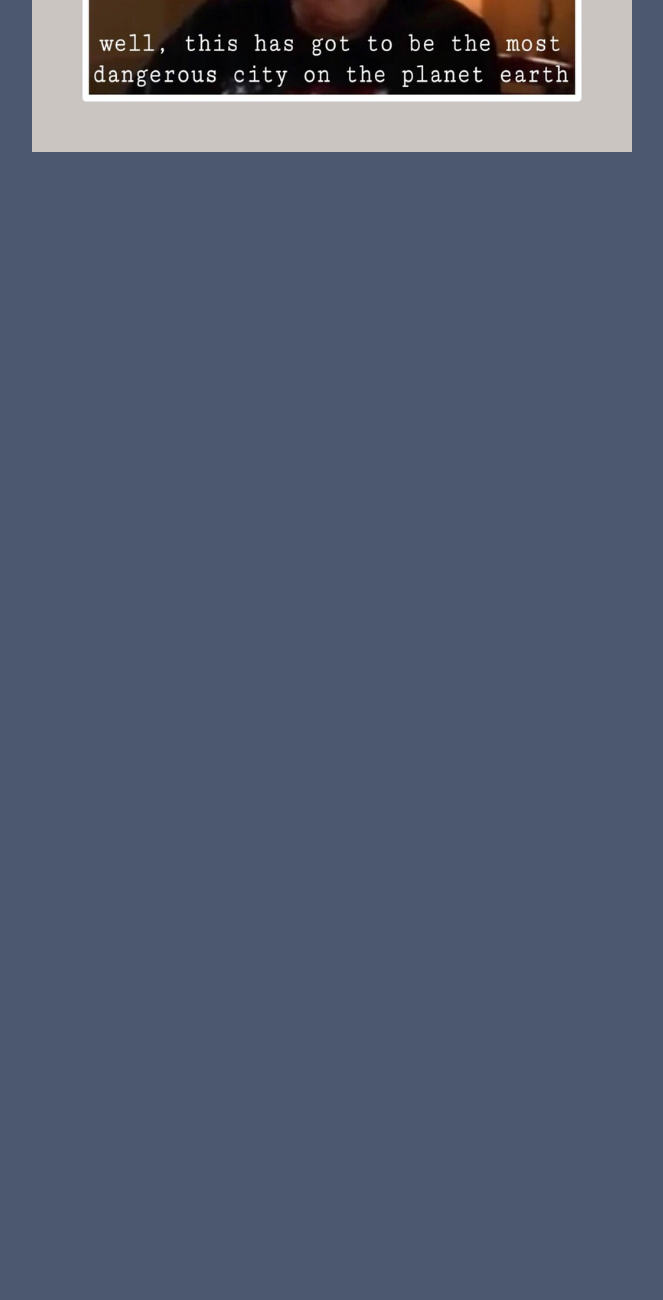
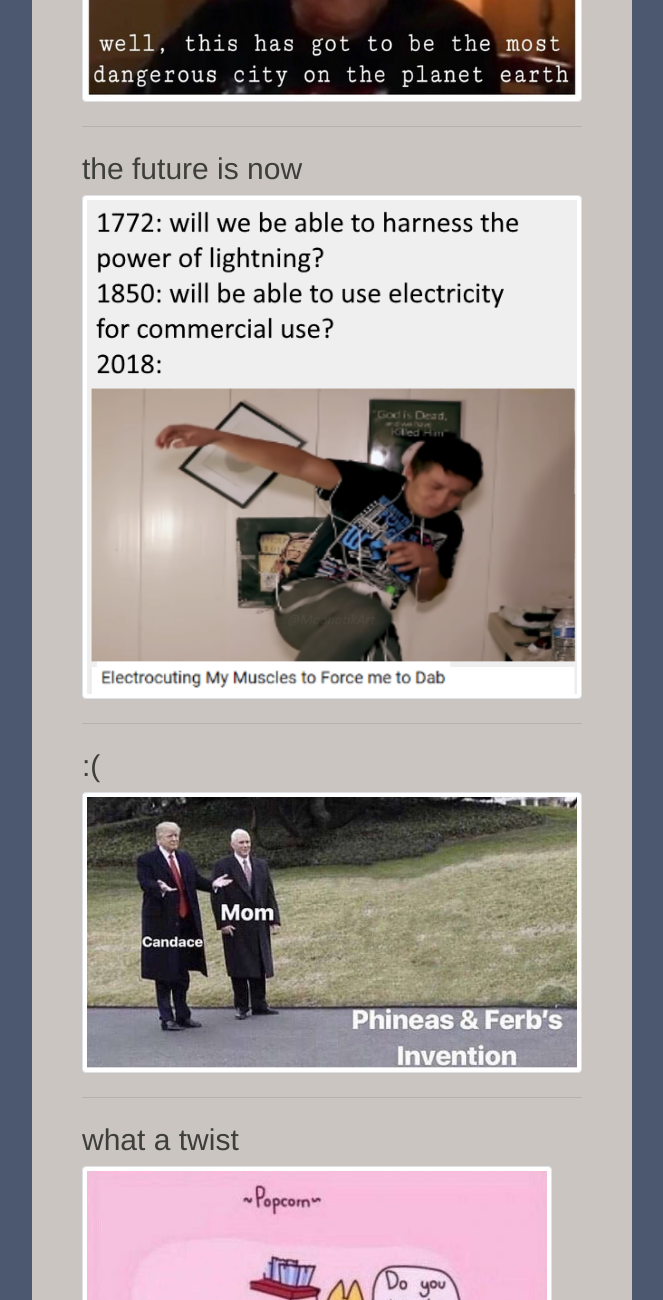
Before and after one commit to Rolopens/RageMemes, a plain HTML site: page index.html in a window 1280 px wide. Shown: the part 4500-5800 px from the top of the page, without its empty margins (308-971 px from the left). Before the commit the page ends 4652 px from the top, so only its background shows below. Drawn offline with nearby package versions, Linux system fonts and the light colour scheme.

Commit message:
more memes

```diff
--- a/index.html
+++ b/index.html
@@ -52,34 +52,49 @@
 
       <!--Main Content-->
       <div id="main-content">
-          <div class = "container main-container">
+          <div class="container main-container">
 		  <h1 class="display-4" style="text-align: left; color:#3E3E3B;">Hello, Visitor!</h1>
 
   		  <p style="text-align: left; color:#3E3E3B;" class = "lead">Have some public memes</p>
-		  <hr class = "my-4">
+		  <hr class="my-4">
           <div class="meme-post">
               <h1 class="post-title">Some Harry Potter Meme</h1>
               <img src="res/hpMeme.jpg" class="img-thumbnail">
           </div>
-          <hr class = "my-4">
+          <hr class="my-4">
           <div class="meme-post">
               <h1 class="post-title">Dank Meme</h1>
               <img src="res/dankmeme1.jpg" class="img-thumbnail">
           </div>
-          <hr class = "my-4">
+          <hr class="my-4">
           <div class="meme-post">
               <h1 class="post-title">Because I'm the size of a whole family</h1>
               <img src="res/doritos.jpg" class="img-thumbnail">
           </div>
-          <hr class = "my-4">
+          <hr class="my-4">
           <div class="meme-post">
               <h1 class="post-title">I wish i had his dance skills</h1>
               <img src="res/tenor.gif" class="img-thumbnail">
           </div>
-          <hr class = "my-4">
+          <hr class="my-4">
           <div class="meme-post">
               <h1 class="post-title">some men leave with great treasures, and others do not make it out alive</h1>
               <img src="res/mapMeme.jpg" class="img-thumbnail">
+          </div>
+          <hr class="my-4">
+          <div class="meme-post">
+              <h1 class="post-title">the future is now</h1>
+              <img src="res/electricity.png" class="img-thumbnail">
+          </div>
+          <hr class="my-4">
+          <div class="meme-post">
+              <h1 class="post-title">:(</h1>
+              <img src="res/kek.png" class="img-thumbnail">
+          </div>
+          <hr class="my-4">
+          <div class="meme-post">
+              <h1 class="post-title">what a twist</h1>
+              <img src="res/popcorn.jpg" class="img-thumbnail">
           </div>
 		</div>
       </div>
```
Also changed, not shown: res/electricity.png (added), res/kek.png (added), res/popcorn.jpg (added).
